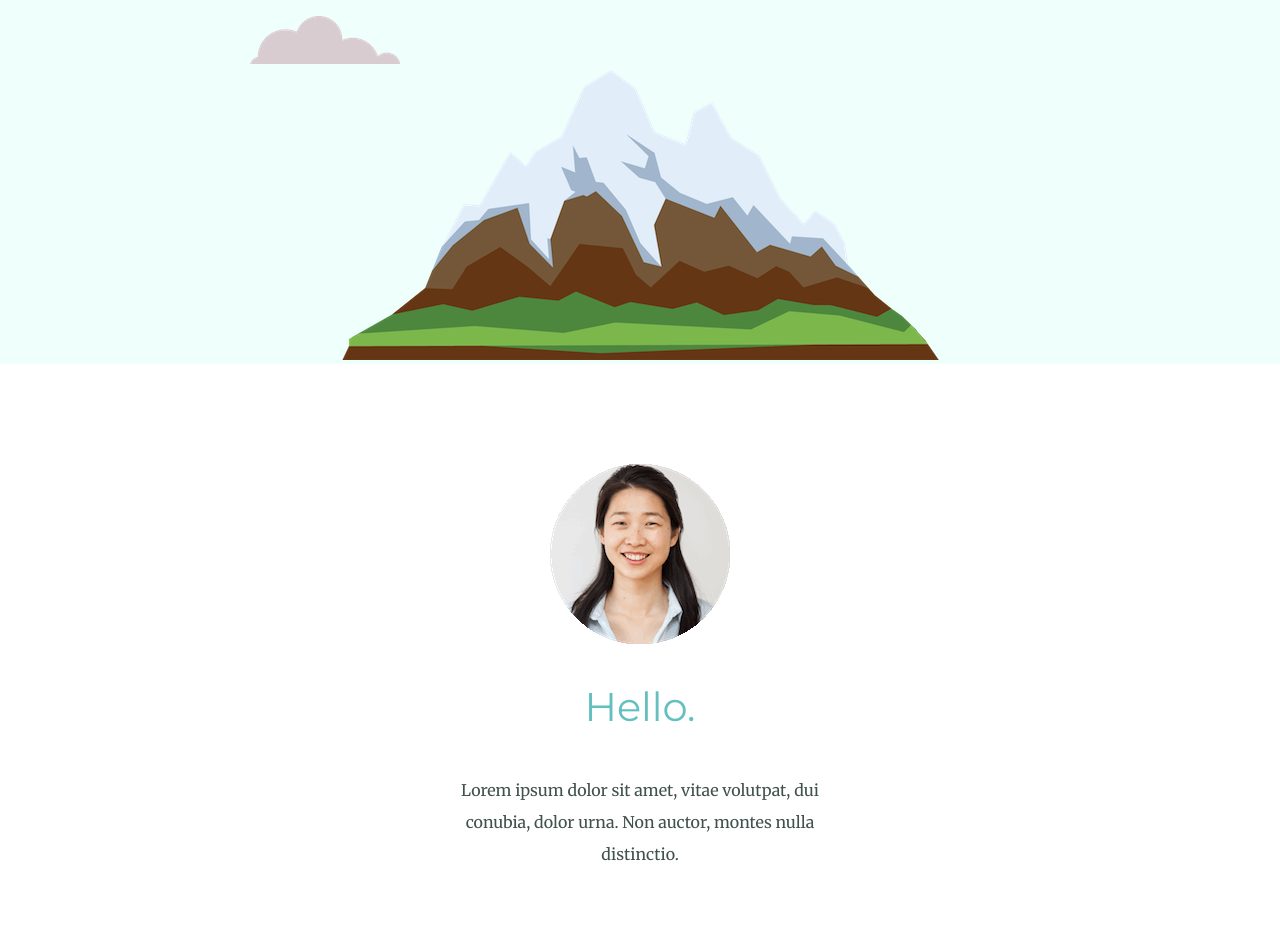
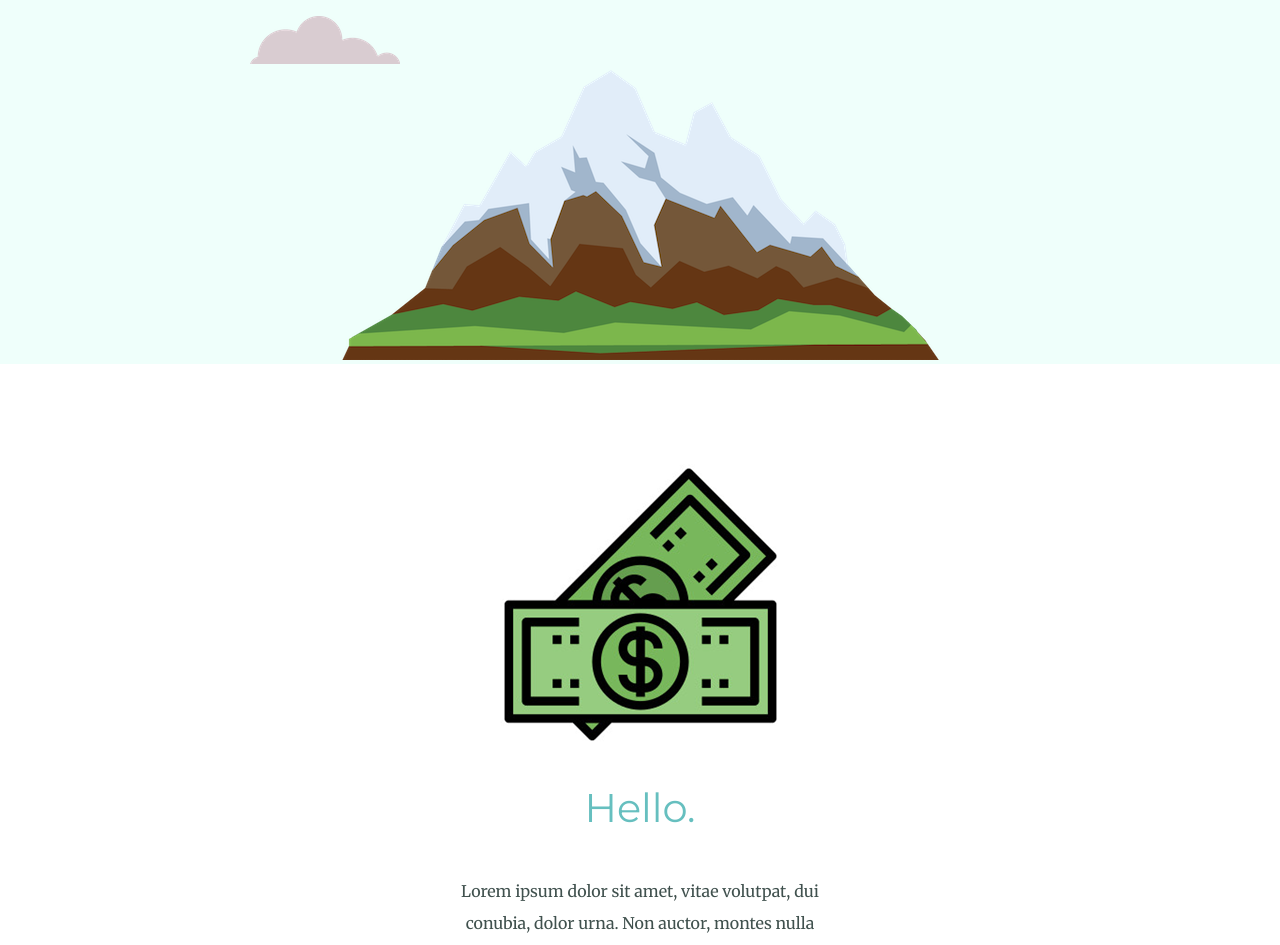
Before and after one commit to adelwaters/CeeVee, a plain HTML site: page index.html in a window 1280 px wide. Shown: the part 432-1377 px from the top of the page. Drawn offline with Linux system fonts and the light colour scheme.

Commit message:
Update index.html

```diff
--- a/index.html
+++ b/index.html
@@ -20,7 +20,7 @@
 
 	<div class="middle-container">
 		<div class="profile">
-			<img src="images/angela.png" alt="angela.png">
+			<img src="images/money.png" alt="money.png">
 			<h2>Hello.</h2>
 			<p class="intro">Lorem ipsum dolor sit amet, vitae volutpat, dui conubia, dolor urna. Non auctor, montes nulla distinctio.</p>
 		</div>
```
